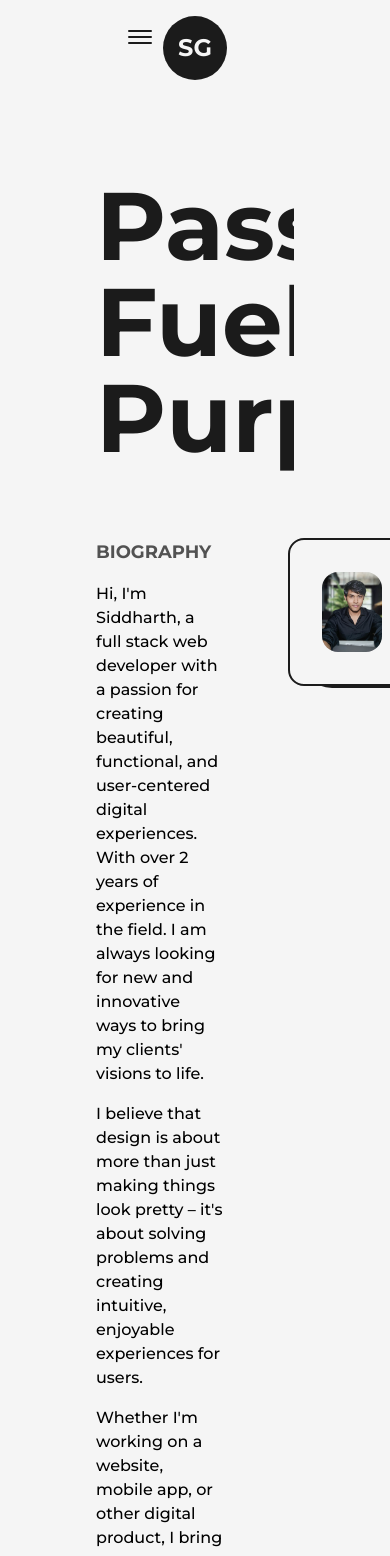
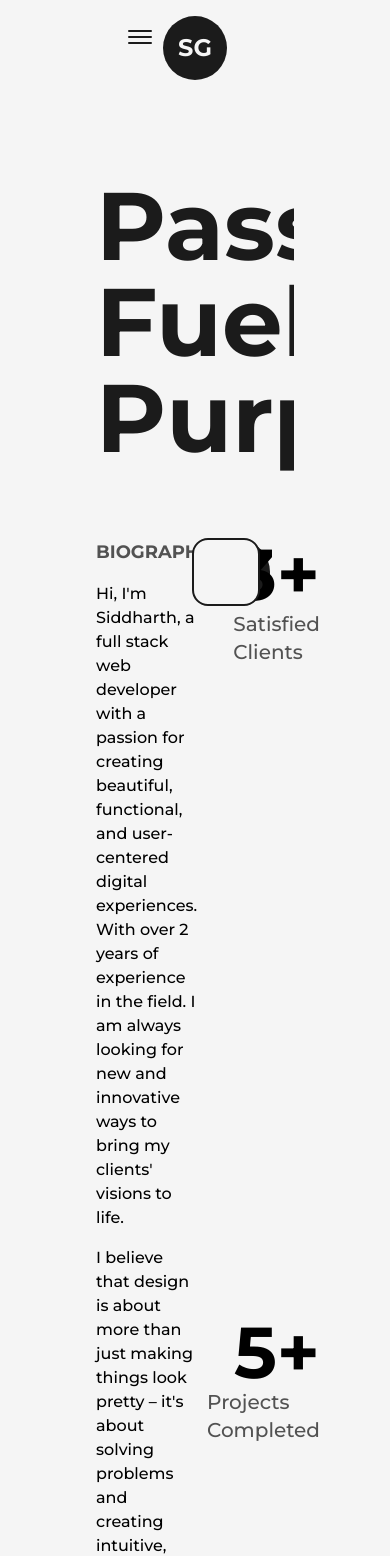
Before and after one commit to Cyddharth-Gupta/portfolio-website, a Next.js app: page /about in a window 390 px wide. Shown: the top 1556 px of the page. Built offline with nearby package versions, Linux system fonts and the light colour scheme.

Commit message:
Add clas in Biography div for small screens

```diff
--- a/pages/about.js
+++ b/pages/about.js
@@ -45,7 +45,7 @@
         <main className='w-full flex flex-col items-center justify-center dark:text-light'>
             <Layout className='pt-16'>
                 <AnimatedText text={'Passion Fuels Purpose!'} className='mb-16'/>
-                <div className='grid w-full grid-cols-8 gap-16'>
+                <div className='grid w-full grid-cols-8 gap-16 sm:gap-8'>
                     <div className='col-span-3 flex flex-col items-start justify-start'>
 
                         <h2 className='mb-4 text-lg font-bold uppercase text-dark/75 dark:text-light/75'>
```
